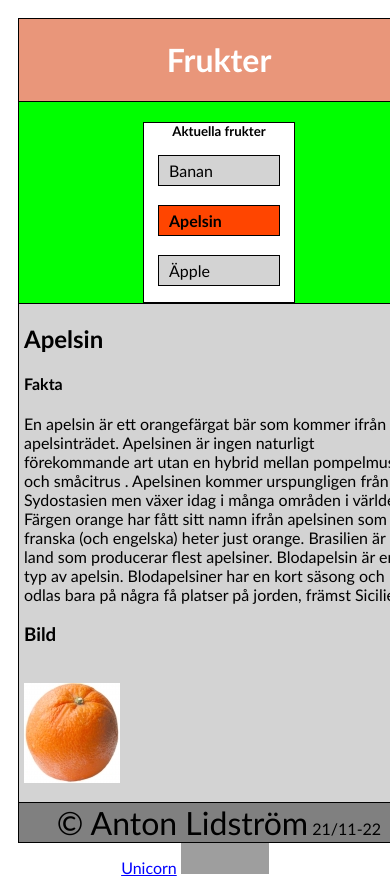
After one commit to Ashnton/webbutveckling1, a PHP site: page /ovningar/responsivewebb/responsiv_apelsin.html in a window 390 px wide; the page is wider, and only the part inside the window is pictured. The commit adds this page. Run offline with PHP 8.4, Linux system fonts and the light colour scheme; grey boxes are pictures that could not be loaded.

Commit message:
responsiv webb

```diff
--- a/ovningar/index.html
+++ b/ovningar/index.html
@@ -34,6 +34,10 @@
         <a href="meny2/meny2_apelsin.html">Meny 2 Apelsin</a> <a href="meny2/meny2_apple.html">Meny 2 Apelsin</a> <a href="meny2/meny2_banan.html">Meny 2 Apelsin</a>
         <br>
         <a href="ovning_form.html">Övning Formulär</a>
+        <br>
+        <a href="responsivewebb/responsiv_apelsin.html">Responsiv Apelsin</a>
+        <br>
+        <a href="responsivewebb/responsivewebb2.html">ResponsiveWebb2</a>
       </p>
       <p>
         <a href="../index.html">Tillbaka till startsidan</a>
--- a/ovningar/meny2/css/css_meny2.css
+++ b/ovningar/responsivewebb/css/css_responsiv_apelsin.css
@@ -15,7 +15,7 @@ nav {
     width:100px;
 }
 article {
-    background-color: white;
+    background-color: lightgray;
     text-align:left;
     margin-left: 5px;
 }
@@ -30,12 +30,14 @@ a {
     color:blue;
 }
 nav a {
+    display:block;
     padding:5px 10px;
     border: 1px solid black;
     background-color: lightgray;
     color: black;
     text-decoration: none;
     width: 100px;
+    margin:auto;
 }
 nav a:hover {
     background-color: greenyellow;
@@ -46,22 +48,25 @@ nav a:hover {
     grid-template-columns: 200px auto 200px;
     grid-template-areas:
     'header header aside'
-    'menu menu aside'
-    'article article aside'
+    'menu article aside'
     'footer footer footer';
     border:solid black 1px;
     background-color:black;
     grid-gap: 1px;
+    margin: auto    ;
 }
 .grid-menu {
     grid-area: menu;
+    margin-top: 20px;
+    margin-left: auto;
+    margin-right: auto;
     text-align: left;
-    width: 600px;
-    background-color: lightgrey;
+    width: 150px;
+    border: solid 1px black;
 }
 .grid-article {
     grid-area:article;
-    background-color: white;
+    background-color: lightgray;
 }
 .bg_gul {
     background-color: yellow;
@@ -82,6 +87,39 @@ nav a:hover {
     border: 1px solid red;
     margin:20px;
 }
-.marginal {
-    margin-left: 10px;
+.centrerad {
+    margin: auto;
+    text-align: center;
 }
+
+/* Sen de nya eller ändrade inställningarna endast för */
+/* de taggar, klasser, id:n som behövs */
+/* När skärmen blir mindre än 850px så sätts "container"-bredden till 600px */
+@media screen and (max-width: 850px){
+	.grid-container {
+		grid-template-columns: 200px 399px;
+		grid-template-areas:
+		  "header header"
+		  "menu article"
+		  "footer footer";
+		width: 600px;
+	}
+	aside {
+		display: none;
+	}
+}
+/* När skärmen blir mindre än 650px så sätts "container"-bredden till 400px */
+@media screen and (max-width: 650px){
+    .grid-container {
+        grid-template-columns: 400px;
+        grid-template-areas:
+          "header"
+          "menu"
+          "article"
+          "footer";
+        width: 400px;
+    }
+    aside {
+        display: none;
+    }
+}
--- /dev/null
+++ b/ovningar/responsivewebb/responsiv_apelsin.html
@@ -0,0 +1,72 @@
+<!DOCTYPE html>
+<html lang="sv">
+<head>
+      <meta charset="utf-8">
+      <meta name="viewport" content="width=device-width, initial-scale=1.0">
+      <title>Övning 10</title>
+      <link rel="stylesheet" href="css/css_responsiv_apelsin.css">
+</head>
+<body>
+<div class="grid-container">
+    <header>
+      <h1>Frukter</h1>
+    </header>
+    <section class="bg_grön ">
+      <nav class="grid-menu">
+        <h5 class="centrerad">Aktuella frukter</h5>
+        <p>
+          <a href="../ovning10_banan.html">Banan</a>
+          <br>
+          <a  class="aktuell" href="../ovning10_apelsin.html">Apelsin</a>
+          <br>
+          <a href="../ovning10_apple.html">Äpple</a>
+        </p>
+      </nav>
+    </section>
+    <section class="grid-article">
+      <article>
+        <h2>Apelsin</h2>
+        <h4>Fakta</h4>
+        <p>
+          En apelsin är ett orangefärgat bär som kommer ifrån apelsinträdet. Apelsinen är ingen naturligt förekommande art utan en hybrid mellan pompelmus och småcitrus . Apelsinen kommer urspungligen från Sydostasien men växer idag i många områden i världen. Färgen orange har fått sitt namn ifrån apelsinen som på franska (och engelska) heter just orange. Brasilien är det land som producerar flest apelsiner. Blodapelsin är en typ av apelsin. Blodapelsiner har en kort säsong och odlas bara på några få platser på jorden, främst Sicilien.
+        </p>
+        <h3>Bild</h3>
+        <p>
+          <br>
+          <img src="../bilder/apelsin.jpg" alt="Apelsin">
+        </p>
+      </article>
+    </section>
+    <aside class="bg_gul">
+      <h2>Reklam</h2>
+
+      <div class="ruta_vit">
+        <h3>Superpris!</h3>
+        <br>
+        9,90 kr/kg
+      </div>
+      <div class="ruta_vit">
+        <h3>Kanonpris!</h3>
+        <br>
+        0,99 kr/kg
+      </div>
+      <div class="ruta_vit">
+        <h3>Fantompris!</h3>
+        <br>
+        4,95 kr/0,5 kg
+      </div>
+    </aside>
+    <footer>
+      <span class="h1">&copy; Anton Lidström</span> 21/11-22
+    </footer>
+</div>
+<div id="myfooter">
+  <a href="https://validator.w3.org/unicorn/check?ucn_uri=labb.vgy.se/~antonlm/ovningar/responsivwebb/responsiv_apelsin.html&ucn_task=conformance">Unicorn</a>
+    <a href="http://jigsaw.w3.org/css-validator/check/referer">
+      <img style="border:0;width:88px;height:31px"
+        src="//jigsaw.w3.org/css-validator/images/vcss"
+        alt="Valid CSS!">
+    </a>
+</div>
+</body>
+</html>
```
Also changed, not shown: ovningar/responsivewebb/css/css_responsivewebb2.css (added, +78 -0 lines), ovningar/responsivewebb/responsivewebb2.html (added, +47 -0 lines).
